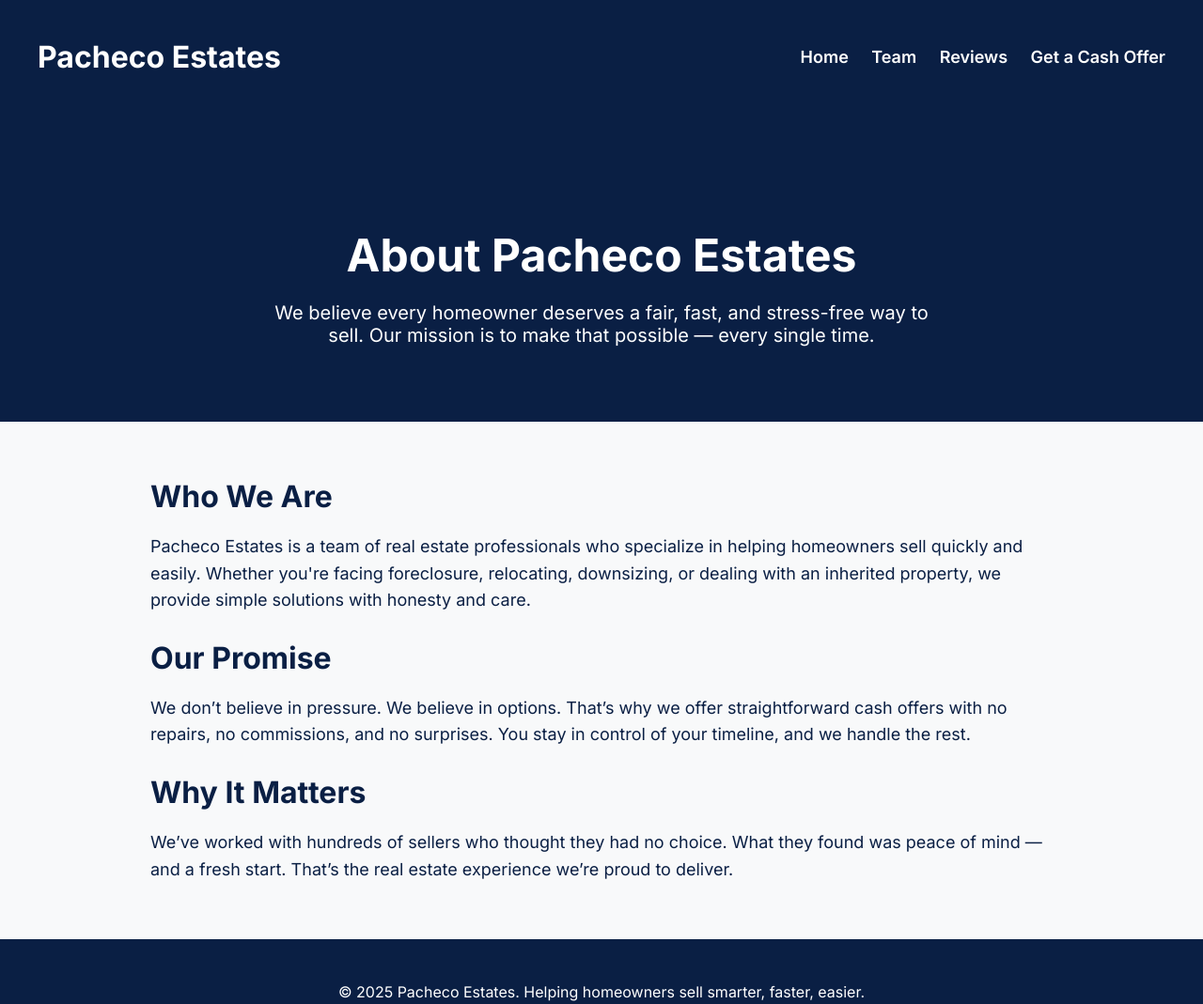
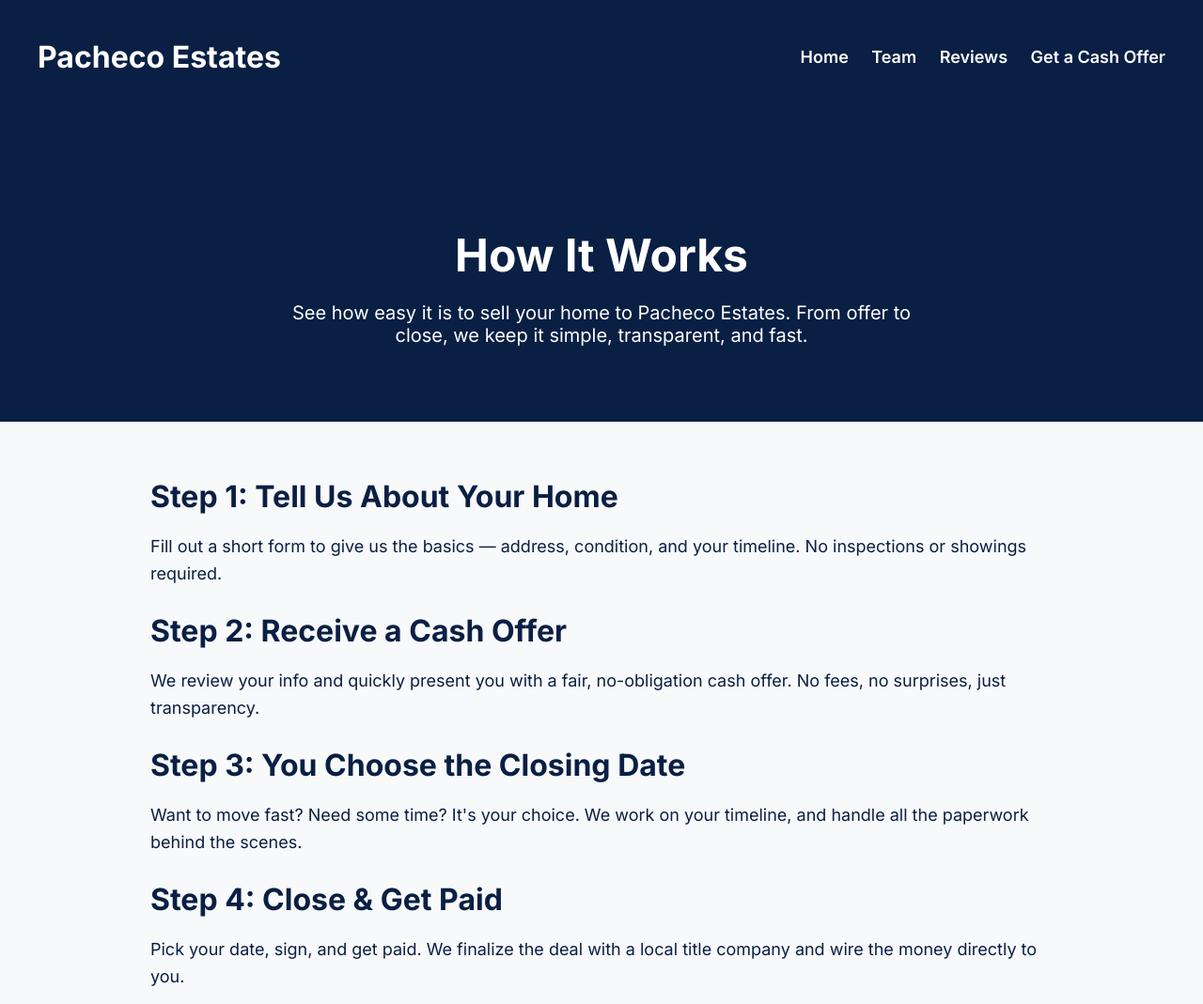
Before and after one commit to pachecoestates/pacheco-estates, a plain HTML site: page about.html in a window 1280 px wide. Shown: the top 1069 px of the page at 94% size. Drawn offline with Linux system fonts and the light colour scheme.

Commit message:
Update about.html

```diff
--- a/about.html
+++ b/about.html
@@ -88,20 +88,23 @@
   </header>
 
   <section class="hero-about">
-    <h1>About Pacheco Estates</h1>
-    <p>We believe every homeowner deserves a fair, fast, and stress-free way to sell. Our mission is to make that possible — every single time.</p>
-  </section>
+  <h1>How It Works</h1>
+  <p>See how easy it is to sell your home to Pacheco Estates. From offer to close, we keep it simple, transparent, and fast.</p>
+</section>
 
   <section class="about-section">
-    <h2>Who We Are</h2>
-    <p>Pacheco Estates is a team of real estate professionals who specialize in helping homeowners sell quickly and easily. Whether you're facing foreclosure, relocating, downsizing, or dealing with an inherited property, we provide simple solutions with honesty and care.</p>
+  <h2>Step 1: Tell Us About Your Home</h2>
+  <p>Fill out a short form to give us the basics — address, condition, and your timeline. No inspections or showings required.</p>
 
-    <h2>Our Promise</h2>
-    <p>We don’t believe in pressure. We believe in options. That’s why we offer straightforward cash offers with no repairs, no commissions, and no surprises. You stay in control of your timeline, and we handle the rest.</p>
+  <h2>Step 2: Receive a Cash Offer</h2>
+  <p>We review your info and quickly present you with a fair, no-obligation cash offer. No fees, no surprises, just transparency.</p>
 
-    <h2>Why It Matters</h2>
-    <p>We’ve worked with hundreds of sellers who thought they had no choice. What they found was peace of mind — and a fresh start. That’s the real estate experience we’re proud to deliver.</p>
-  </section>
+  <h2>Step 3: You Choose the Closing Date</h2>
+  <p>Want to move fast? Need some time? It's your choice. We work on your timeline, and handle all the paperwork behind the scenes.</p>
+
+  <h2>Step 4: Close & Get Paid</h2>
+  <p>Pick your date, sign, and get paid. We finalize the deal with a local title company and wire the money directly to you.</p>
+</section>
 
   <footer>
     <p>&copy; 2025 Pacheco Estates. Helping homeowners sell smarter, faster, easier.</p>
```
